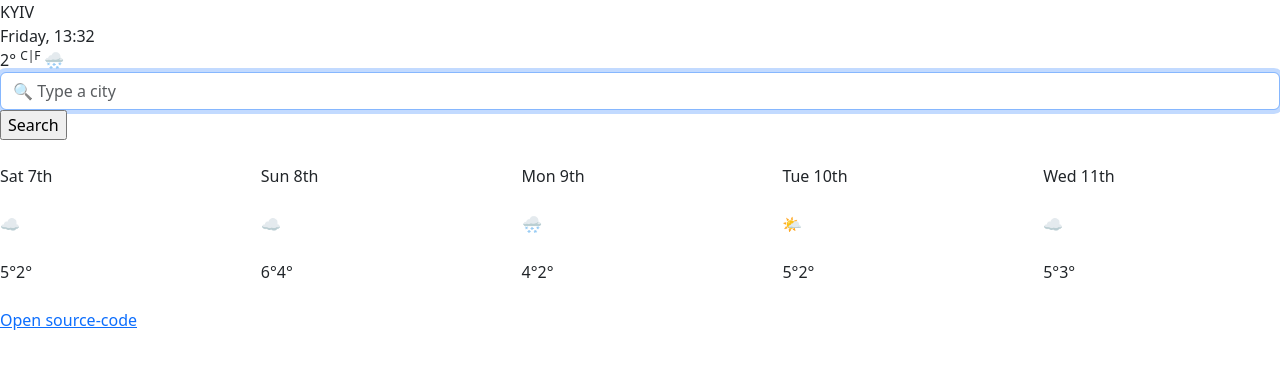
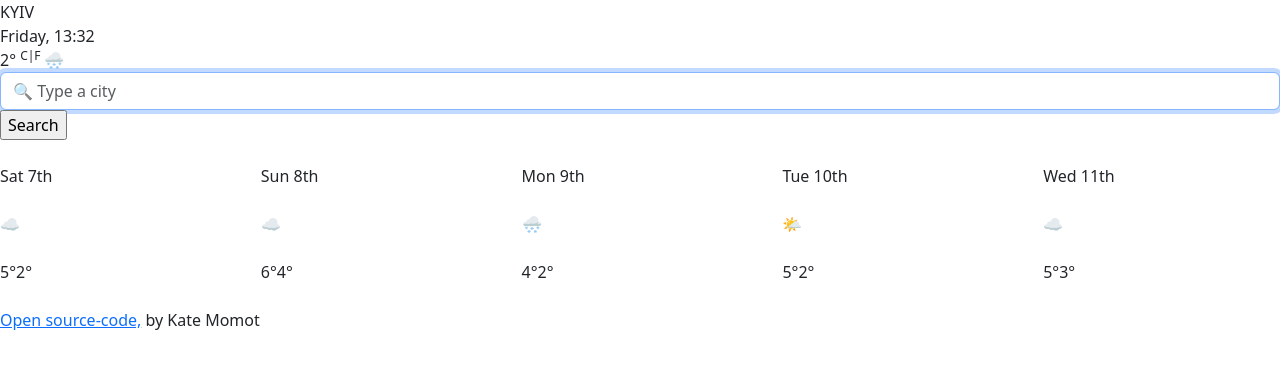
Before and after one commit to MomotKateryna/My_weather_app, a website built with Parcel: page index.html in a window 1280 px wide. Built offline with nearby package versions, Linux system fonts and the light colour scheme.

Commit message:
Update index.html
Change link

```diff
--- a/index.html
+++ b/index.html
@@ -61,6 +61,6 @@
     <script src="src/index.js"></script>
     </div>
     <br />
-    <a href="https://github.com/MomotKateryna/Challenge-4">Open source-code</a>
+    <a href="https://github.com/MomotKateryna/My_weather_app">Open source-code,</a> by Kate Momot
   </body>
 </html>
```
